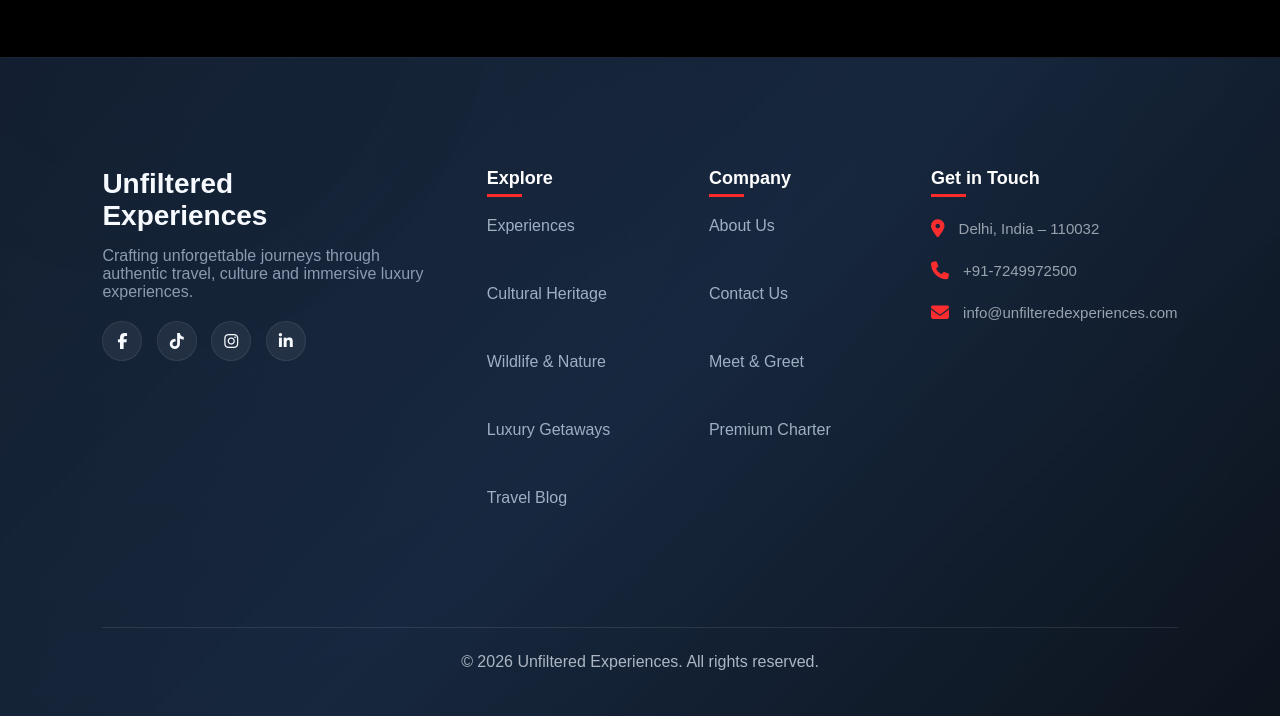
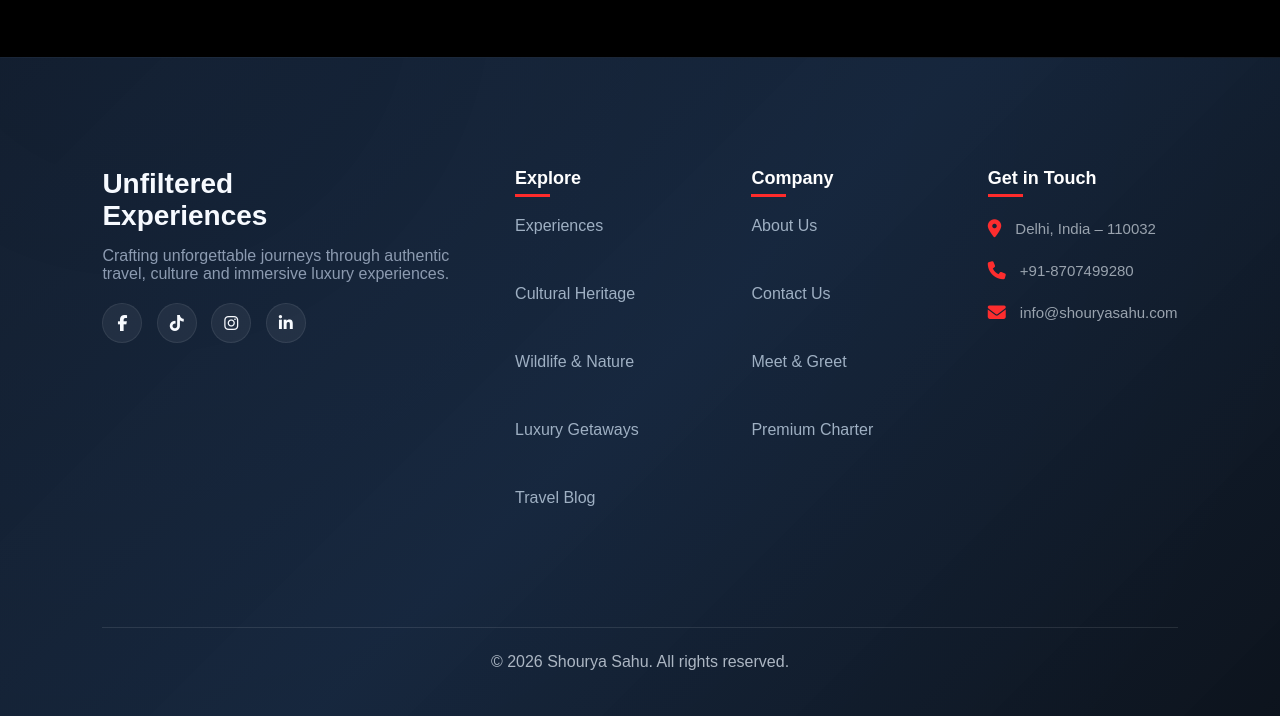
Before and after one commit to ShouryaSahu/Travel_Website, a plain HTML site: page index.html in a window 1280 px wide. Shown: the part 3848-4564 px from the top of the page. Drawn offline with Linux system fonts and the light colour scheme.

Commit message:
Update index.html

```diff
--- a/index.html
+++ b/index.html
@@ -435,7 +435,7 @@
           <i class="fa-solid fa-phone"></i>
 
           <div class="contact-text">
-            +91‑7249972500
+            +91‑8707499280
           </div>
 
         </div>
@@ -445,7 +445,7 @@
           <i class="fa-solid fa-envelope"></i>
 
           <div class="contact-text">
-            info@unfilteredexperiences.com
+            info@shouryasahu.com
           </div>
 
         </div>
@@ -453,7 +453,7 @@
       </div>
     </div>
     <div class="footer-bottom">
-      © 2026 Unfiltered Experiences. All rights reserved.
+      © 2026 Shourya Sahu. All rights reserved.
     </div>
   </footer>
 
```
